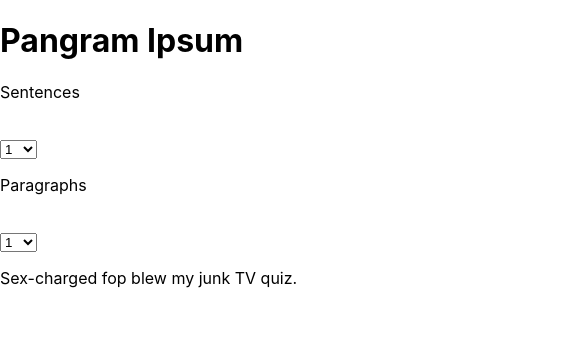
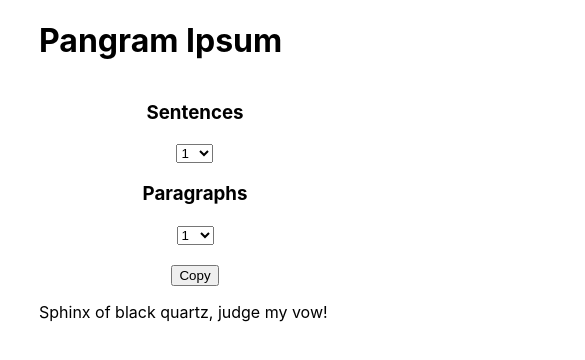
Before and after one commit to shullmb/pg_ipsum, a React (Create React App) app: page / in a window 390 px wide. Shown: the top 360 px of the page, 585 px wide, since content can reach past the window. Built offline with nearby package versions, Linux system fonts and the light colour scheme.

Commit message:
added copy button and started messing with layout

```diff
--- a/src/App.css
+++ b/src/App.css
@@ -3,3 +3,30 @@
   margin: 0 auto;
 
 }
+
+#PickerContainer {
+  display: flex;
+  flex-direction: row;
+  align-items: center;
+  justify-content: space-around;
+}
+
+.Picker {
+  text-align: center;
+}
+
+#copyBox {
+  visibility: hidden;
+}
+
+@media screen and (max-width: 32em) {
+  #main {
+    width: 80%;
+    margin: 0 auto;
+  }
+
+  #PickerContainer {
+    flex-direction: column;
+    justify-content: center;
+  }
+}
--- a/src/App.js
+++ b/src/App.js
@@ -1,8 +1,10 @@
 import React, { Component } from 'react';
 import './App.css';
 import data from './data/data';
+import PickerContainer from './components/PickerContainer'
 import Picker from './components/Picker';
 import TextBox from './components/TextBox';
+import Button from './components/Button';
 
 class App extends Component {
   constructor(props) {
@@ -15,6 +17,7 @@ class App extends Component {
     }
     this.handleSelect = this.handleSelect.bind(this)
     this.generateIpsum = this.generateIpsum.bind(this)
+    this.copyToClipboard = this.copyToClipboard.bind(this)
   }
 
   componentDidMount() {
@@ -39,13 +42,24 @@ class App extends Component {
     this.setState({ipsum})
   }
 
+  copyToClipboard() {
+    let copyText = document.getElementById('copyBox')
+    copyText.select()
+    document.execCommand('copy')
+    console.log('copied', copyText.value);
+  }
+
   render() {
     let ipsum = this.state.ipsum ? this.state.ipsum : '';
     return (
       <div id="main">
         <h1>Pangram Ipsum</h1>
-        <Picker handleSelect={this.handleSelect} name={'Sentences'}  value={this.state.sentences} />
-        <Picker handleSelect={this.handleSelect} name={'Paragraphs'} value={this.state.paragraphs} />
+        <PickerContainer>
+          <Picker handleSelect={this.handleSelect} name={'Sentences'}  value={this.state.sentences} />
+          <Picker handleSelect={this.handleSelect} name={'Paragraphs'} value={this.state.paragraphs} />
+          <br />
+          <Button onClick={this.copyToClipboard} name={"Copy"}/>
+        </PickerContainer>
         <TextBox text={ipsum} />
       </div>
     );
--- a/src/components/Button.jsx
+++ b/src/components/Button.jsx
@@ -0,0 +1,5 @@
+import React from 'react';
+
+const Button = props => <button onClick={props.onClick}>{props.name}</button>
+
+export default Button;
--- a/src/components/Picker.jsx
+++ b/src/components/Picker.jsx
@@ -6,8 +6,8 @@ const Picker = (props) => {
   }
 
   return (
-    <div>
-      <p>{props.name}</p> <br />
+    <div className="Picker">
+      <h3>{props.name}</h3>
       <select name={props.name.toLowerCase()}
         onChange={e => handleSelection(e)}
       >
--- /dev/null
+++ b/src/components/PickerContainer.jsx
@@ -0,0 +1,12 @@
+import React from 'react';
+
+const PickerContainer = props => {
+
+  return (
+    <div id="PickerContainer">
+      {props.children}
+    </div>
+  )
+}
+
+export default PickerContainer;
--- a/src/components/TextBox.jsx
+++ b/src/components/TextBox.jsx
@@ -3,10 +3,13 @@ import React from 'react';
 const TextBox = ({text}) => {
 
   return (
-    <div>
+    <div id="#textContaine">
       {
         text.split('\n').map( (p,i) => <p key={`ip${i}`}>{p}</p>)
       }
+      <textarea id="copyBox" value={text}>
+
+      </textarea>
     </div>
   )
 }
--- a/src/data/data.json
+++ b/src/data/data.json
@@ -101,7 +101,6 @@
   {"text":"My girl wove six dozen plaid jackets before she quit."},
   {"text":"Then a cop quizzed Mick Jagger’s ex-wives briefly."},
   {"text":"Six big devils from Japan quickly forgot how to waltz."},
-  {"text":"“Who am taking the ebonics quiz?”, the prof jovially axed."},
   {"text":"Why shouldn’t a quixotic Kazakh vampire jog barefoot?"},
   {"text":"Grumpy wizards make a toxic brew for the jovial queen."},
   {"text":"Sixty zips were quickly picked from the woven jute bag."},
```
